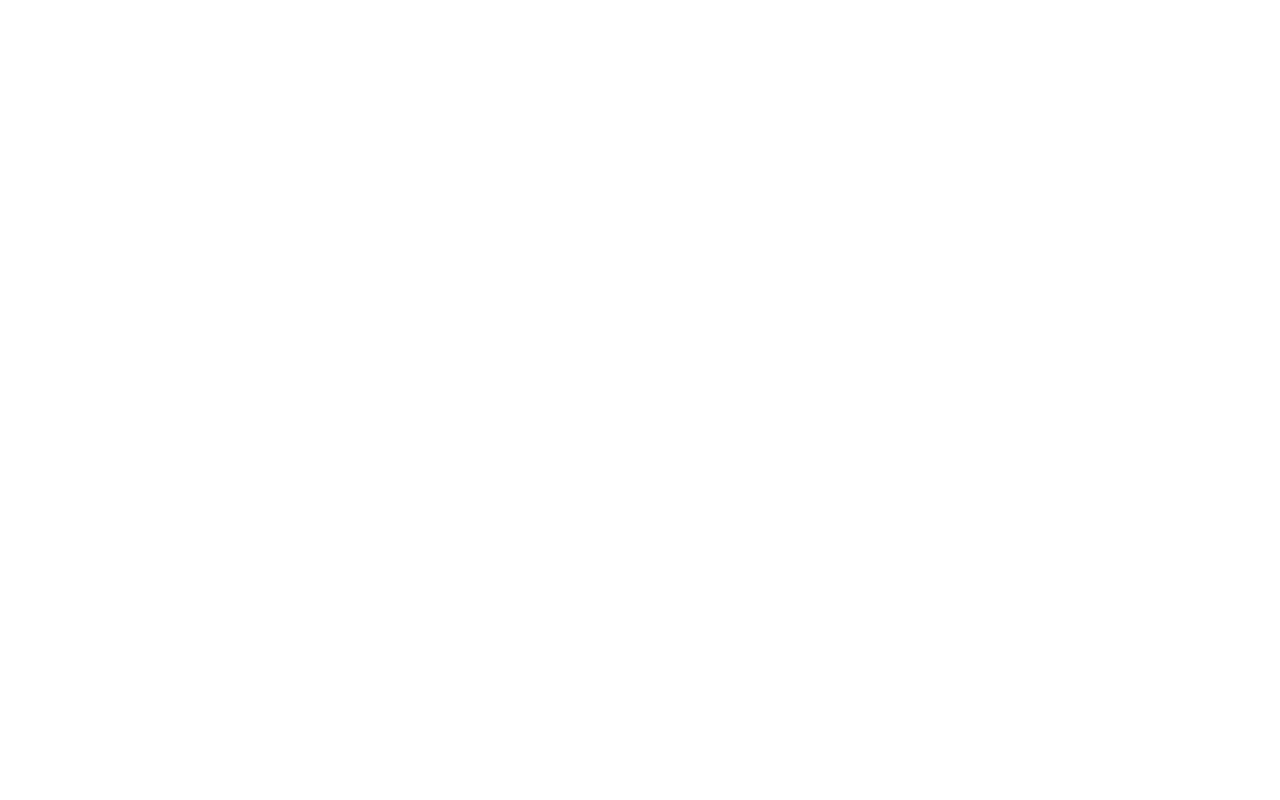
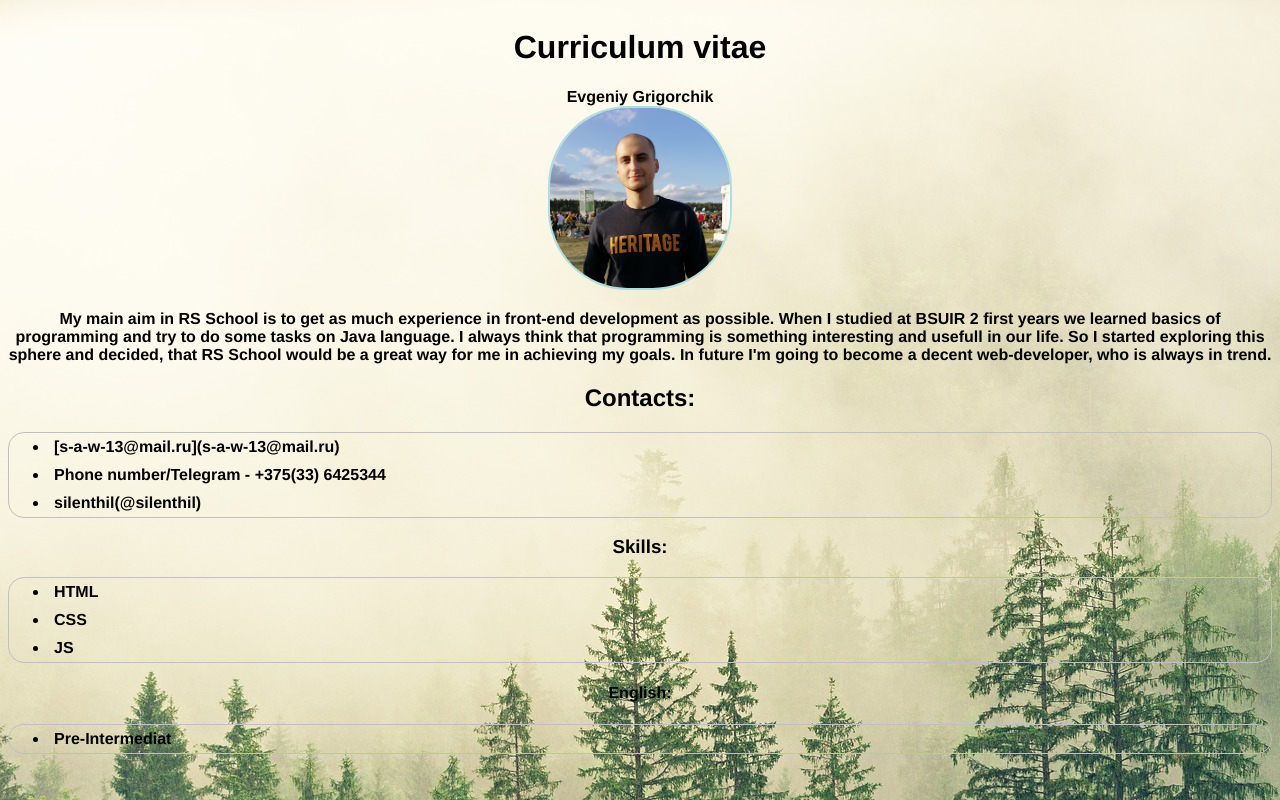
Before and after one commit to silenthil/Rsschool-cv, a plain HTML site: page index.html in a window 1280 px wide. Drawn offline with Linux system fonts and the light colour scheme.

Commit message:
init: added html doc

```diff
--- a/index.html
+++ b/index.html
@@ -1,15 +1,46 @@
 <!DOCTYPE html>
- <html class="no-js">
+ <html lang=en>
     <head>
         <meta charset="utf-8">
         <meta http-equiv="X-UA-Compatible" content="IE=edge">
         <title>Curriculum vitae</title>
         <meta name="description" content="">
         <meta name="viewport" content="width=device-width, initial-scale=1">
-        <link rel="stylesheet" href="">
+        <link rel="stylesheet" href="style.css">
     </head>
     <body>
-
-        <script src="" async defer></script>
+        <header>
+                <h1>Curriculum vitae</h1>
+        </header>
+            <article>
+                <figure>
+                    <figcaption>Evgeniy Grigorchik</figcaption>
+                    <img src="me.jpg" alt="My photo">
+                </figure>
+            </article>
+                <main>
+                     <p> My main aim in RS School is to get as much experience in front-end development as possible.
+                         When  I studied at BSUIR 2 first years we learned basics of programming and try to do  some tasks on Java language.
+                         I always think that programming is something interesting and usefull in our life.
+                         So I started exploring this sphere and decided, that RS School would be a great way for me in achieving my goals.
+                         In future I'm going to become a decent web-developer, who is always in trend.
+                    </p>
+                    <h2>Contacts:</h2>
+                    <ul>
+                        <li class="email">[s-a-w-13@mail.ru](s-a-w-13@mail.ru)</li>
+                        <li>Phone number/Telegram - +375(33) 6425344</li>
+                        <li>silenthil(@silenthil)</li>
+                    </ul>
+                </main>
+                <section><h3>Skills:</h3></section>
+                    <ul>
+                        <li>HTML</li>
+                        <li>CSS</li>
+                        <li>JS</li>
+                    </ul>
+                    <h4>English:</h4>
+                    <ul>
+                        <li>Pre-Intermediat</li>
+                    </ul>
     </body>
 </html>
--- /dev/null
+++ b/style.css
@@ -0,0 +1,27 @@
+html {
+display: flex;
+}
+
+body {
+    text-align: center;
+    background: url(forest\ 3.jpg) no-repeat;
+    color: #000000;
+    font-family: 'Franklin Gothic Medium', 'Arial Narrow', Arial, sans-serif;
+    font-weight: bold;
+    font-size: 1em;
+}
+li {
+    text-align: left;
+    padding: 5px;
+}
+ul {
+    border: 1px solid silver;
+    border-radius: 1em;
+}
+img {
+    text-align: left;
+    width: 180px;
+    height: 180px;
+    border: 2px solid rgb(173, 223, 223);
+    border-radius: 5em;
+}
```
Also changed, not shown: forest 3.jpg (added), forest.jpg (added), me.jpg (added).
